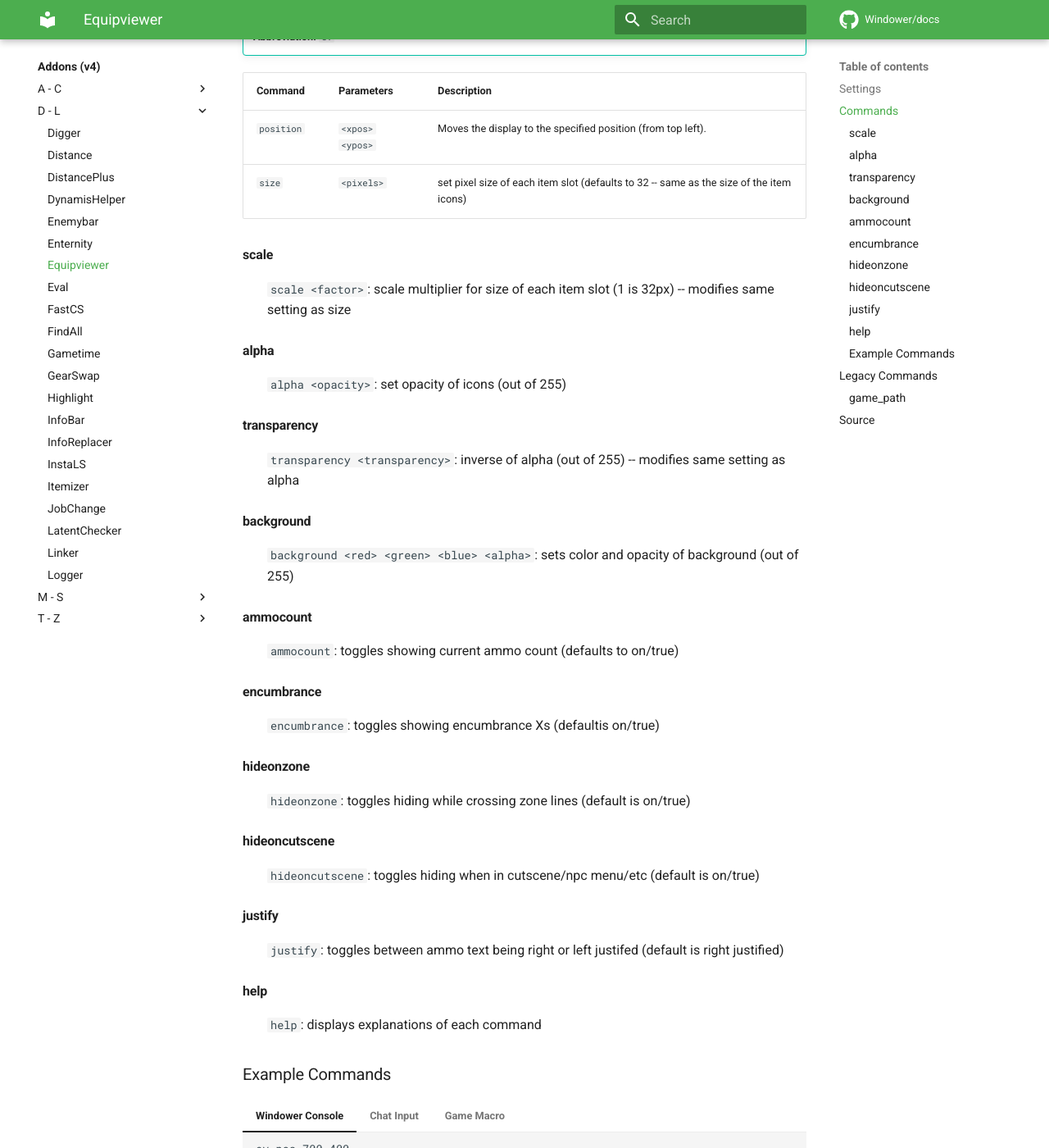
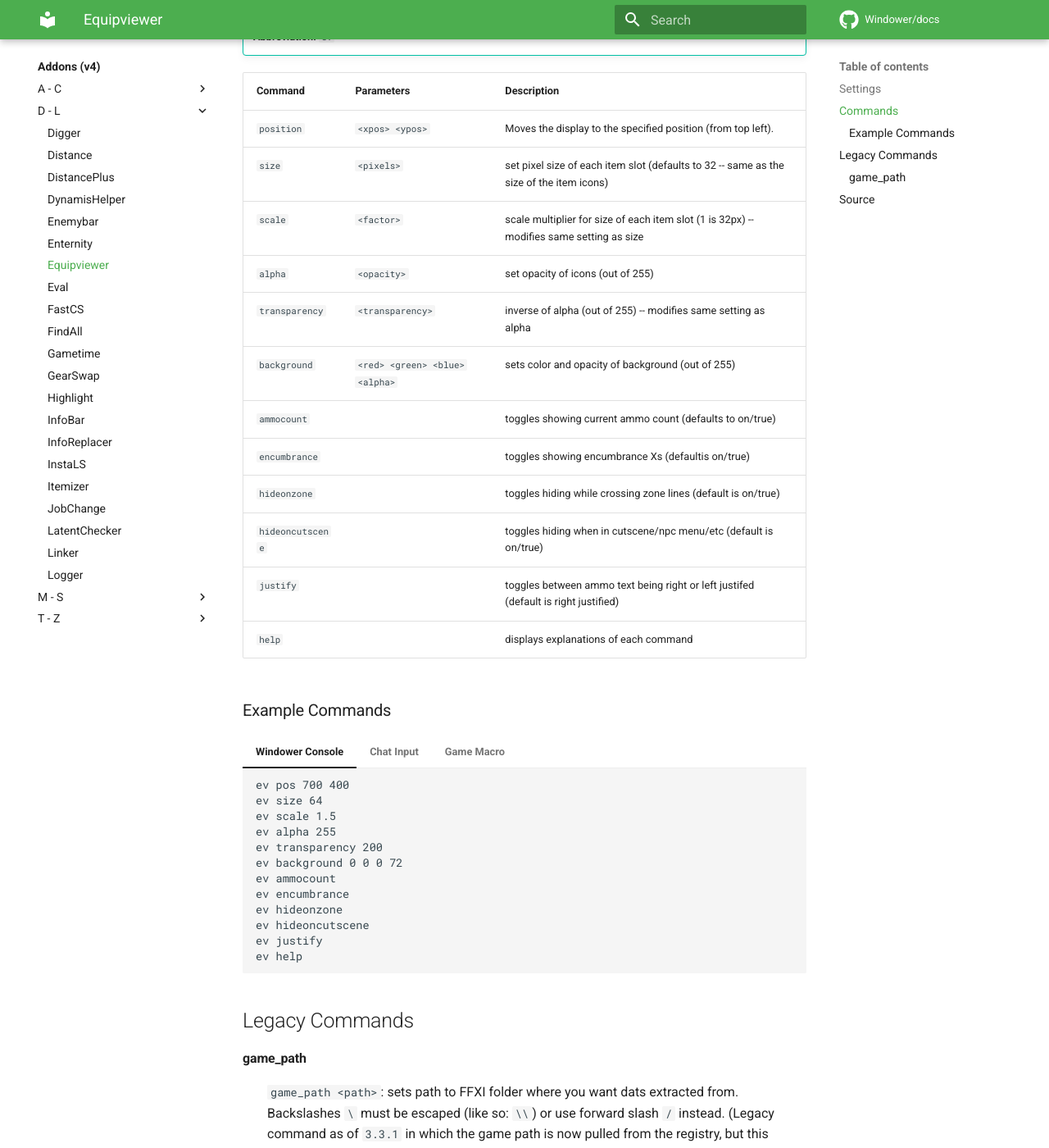
Before and after one commit to zetaepyon/windower-docs, an MkDocs documentation site: the page built from docs/addons_v4/equipviewer.md, in a window 1280 px wide and 1400 px high, scrolled down 572 px. Shown: the whole window at 82% size. Built offline with MkDocs 1.6.1 and Material for MkDocs 9.7.7, drawn with Linux system fonts in a browser that asks for light colours; comment, search, counter and statistics services are not loaded.

Commit message:
bettertable

```diff
--- a/docs/addons_v4/equipviewer.md
+++ b/docs/addons_v4/equipviewer.md
@@ -27,36 +27,16 @@
 | :--- | :--- | :--- |
 | `position` | `<xpos> <ypos>` | Moves the display to the specified position (from top left). |
 | `size` | `<pixels>` | set pixel size of each item slot (defaults to 32 -- same as the size of the item icons) |
-
-#### scale
-:   `scale <factor>`: scale multiplier for size of each item slot (1 is 32px) -- modifies same setting as size
-
-#### alpha
-:   `alpha <opacity>`: set opacity of icons (out of 255)
-
-#### transparency
-:   `transparency <transparency>`: inverse of alpha (out of 255) -- modifies same setting as alpha
-
-#### background
-:   `background <red> <green> <blue> <alpha>`: sets color and opacity of background (out of 255)
-
-#### ammocount
-:   `ammocount`: toggles showing current ammo count (defaults to on/true)
-
-#### encumbrance
-:   `encumbrance`: toggles showing encumbrance Xs (defaultis on/true)
-
-#### hideonzone
-:   `hideonzone`: toggles hiding while crossing zone lines (default is on/true)
-
-#### hideoncutscene
-:   `hideoncutscene`: toggles hiding when in cutscene/npc menu/etc (default is on/true)
-
-#### justify
-:   `justify`: toggles between ammo text being right or left justifed (default is right justified)
-
-#### help
-:   `help`: displays explanations of each command
+| `scale` | `<factor>` | scale multiplier for size of each item slot (1 is 32px) -- modifies same setting as size |
+| `alpha` | `<opacity>` | set opacity of icons (out of 255) |
+| `transparency` | `<transparency>` | inverse of alpha (out of 255) -- modifies same setting as alpha |
+| `background` | `<red> <green> <blue> <alpha>` | sets color and opacity of background (out of 255) |
+| `ammocount` || toggles showing current ammo count (defaults to on/true) |
+| `encumbrance` || toggles showing encumbrance Xs (defaultis on/true) |
+| `hideonzone` || toggles hiding while crossing zone lines (default is on/true) |
+| `hideoncutscene` || toggles hiding when in cutscene/npc menu/etc (default is on/true) |
+| `justify` || toggles between ammo text being right or left justifed (default is right justified) |
+`help` || displays explanations of each command
 
 ### Example Commands
 
```
